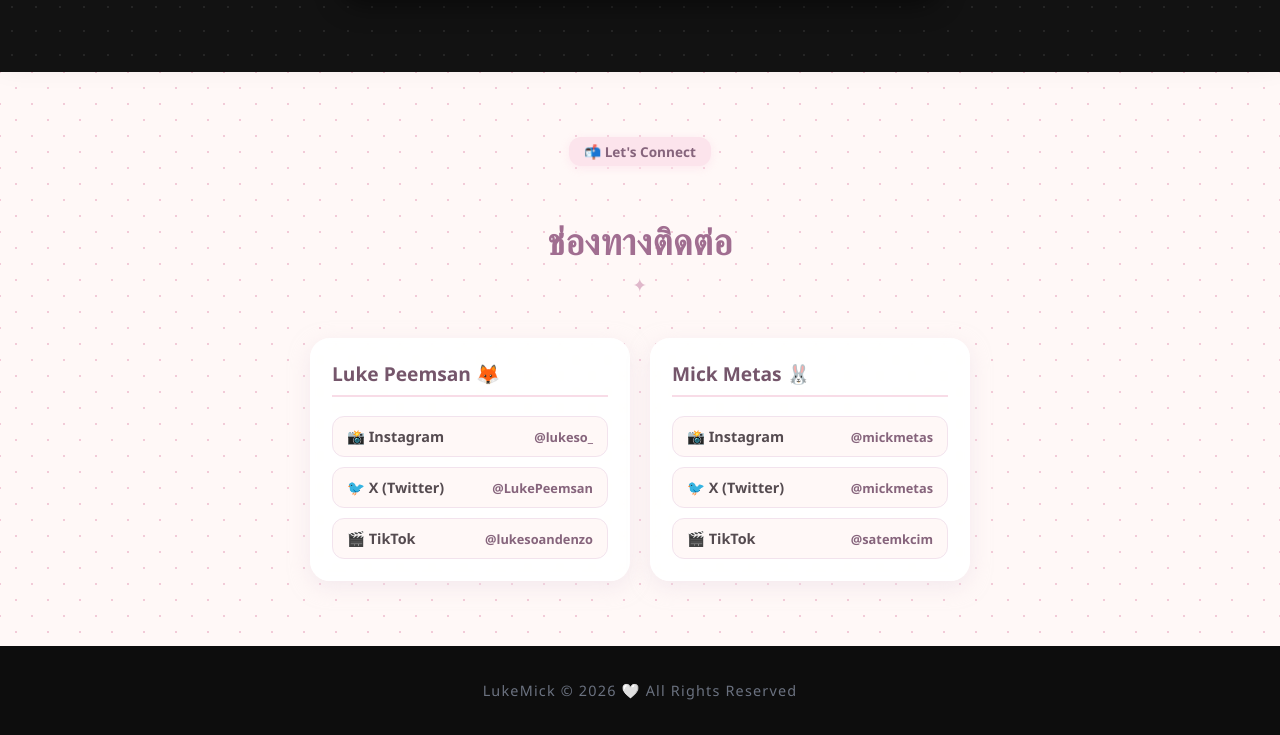
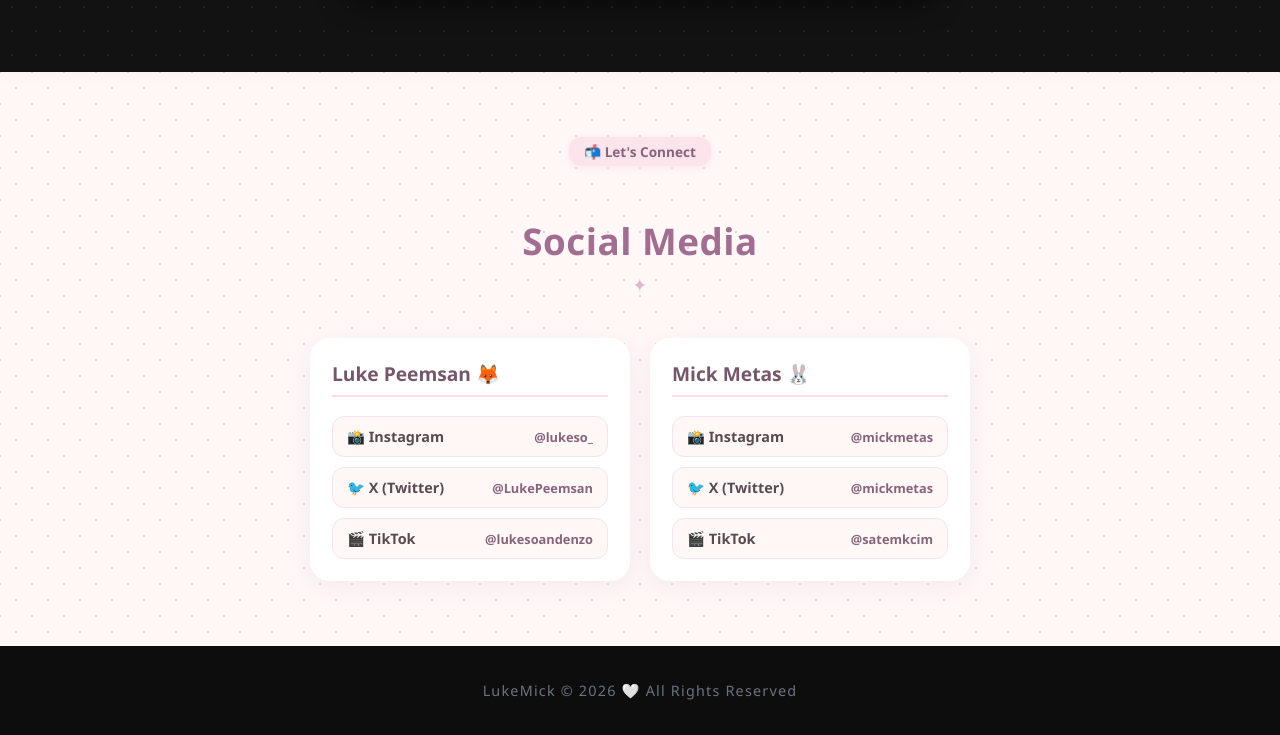
Before and after one commit to pp24n7-create/LukeMick.w3b, a plain HTML site: page index.html in a window 1280 px wide. Shown: the part 4632-5367 px from the top of the page. Drawn offline with Linux system fonts and the light colour scheme.

Commit message:
Update index.html

```diff
--- a/index.html
+++ b/index.html
@@ -982,7 +982,7 @@ footer{
 <!-- Contact Section -->
 <section id="contact">
     <div class="section-badge">📬 Let's Connect</div>
-    <h2>ช่องทางติดต่อ</h2>
+    <h2>Social Media</h2>
     <div class="contact-grid">
         <!-- Luke Contact Box -->
         <div class="contact-box">
```
